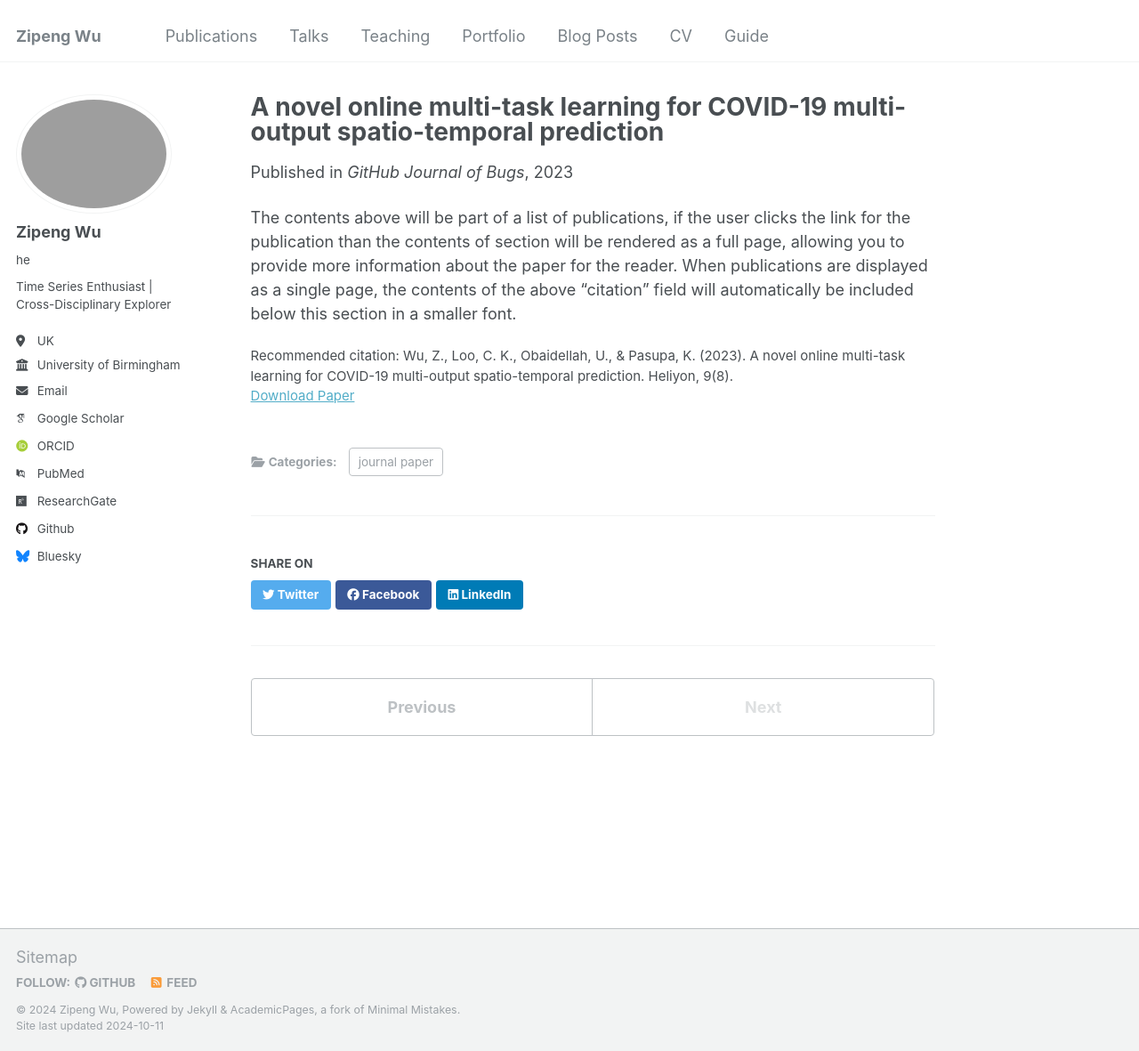
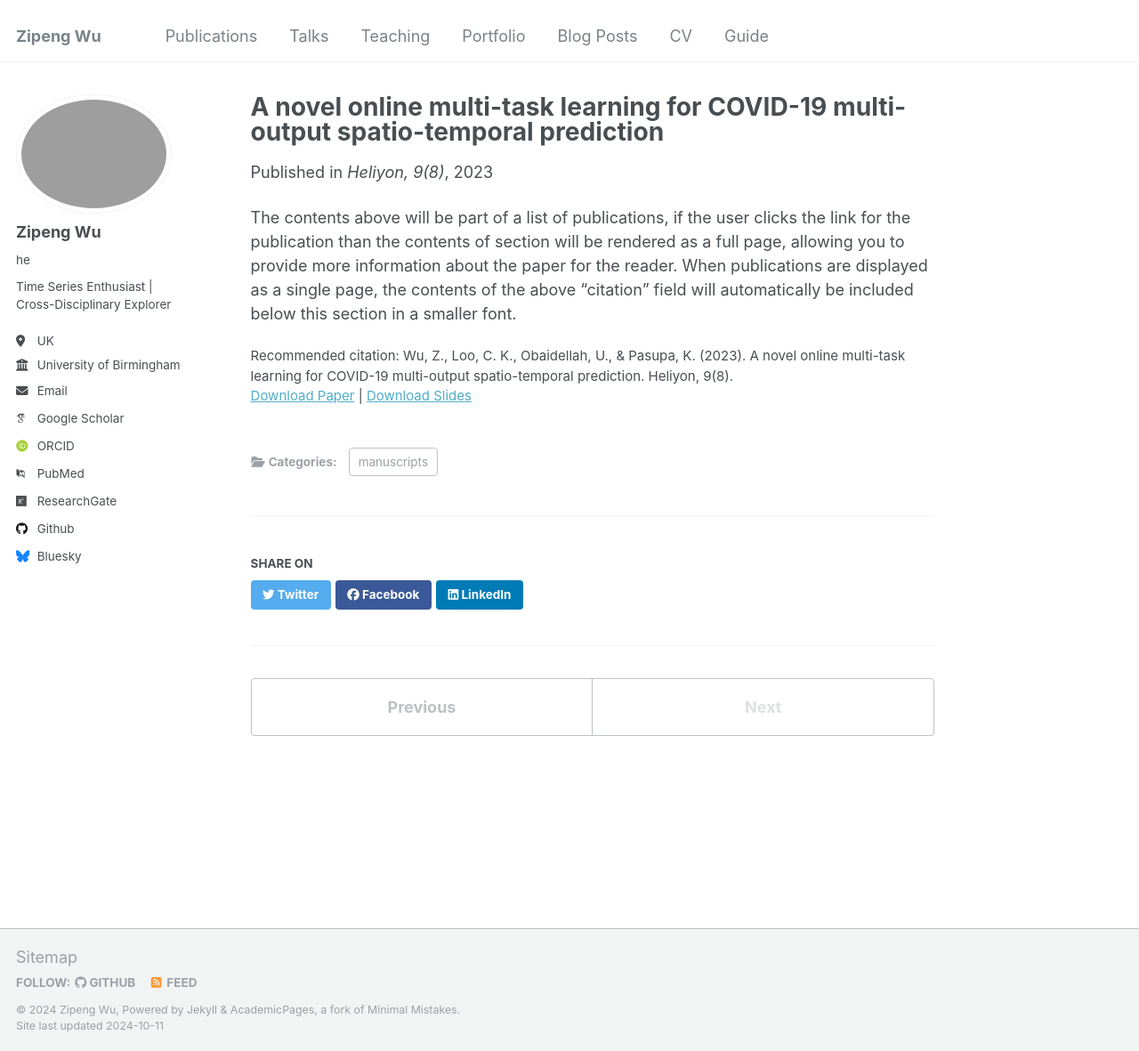
Before and after one commit to WuzipengYL/ZipengWu.github.io, a Jekyll site: the page built from _publications/2023-08-01-paper-title-number-4.md, in a window 1280 px wide and 1181 px high. Shown: the whole window at 89% size. Built offline with Jekyll 4.4.1, drawn with Linux system fonts in a browser that asks for light colours; some web fonts are replaced.

Commit message:
Update 2023-08-01-paper-title-number-4.md

```diff
--- a/_publications/2023-08-01-paper-title-number-4.md
+++ b/_publications/2023-08-01-paper-title-number-4.md
@@ -1,13 +1,15 @@
 ---
 title: "A novel online multi-task learning for COVID-19 multi-output spatio-temporal prediction"
 collection: publications
-category: journal paper
+category: manuscripts
 permalink: /publication/2023-08-01-paper-title-number-4
 excerpt: 'This paper is about fixing template issue #693.'
 date: 2023-08-01
-venue: 'GitHub Journal of Bugs'
+venue: 'Heliyon, 9(8)'
+slidesurl: 'http://academicpages.github.io/files/slides1.pdf'
 paperurl: 'https://www.cell.com/heliyon/fulltext/S2405-8440(23)05979-0'
 citation: 'Wu, Z., Loo, C. K., Obaidellah, U., & Pasupa, K. (2023). A novel online multi-task learning for COVID-19 multi-output spatio-temporal prediction. Heliyon, 9(8).'
 ---
 
+
 The contents above will be part of a list of publications, if the user clicks the link for the publication than the contents of section will be rendered as a full page, allowing you to provide more information about the paper for the reader. When publications are displayed as a single page, the contents of the above "citation" field will automatically be included below this section in a smaller font.
```
